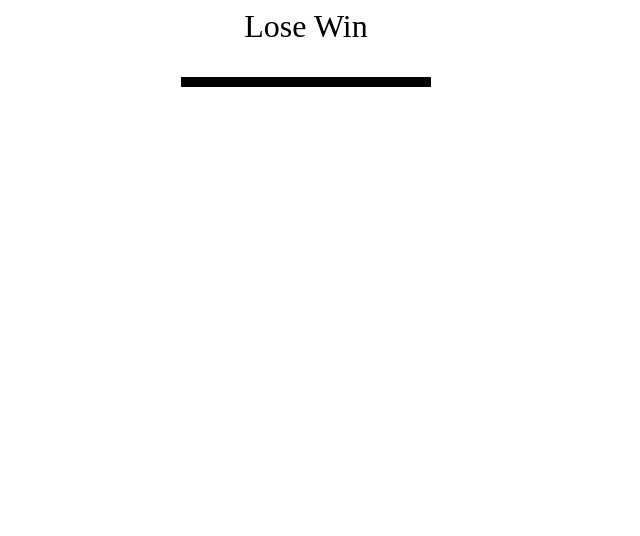
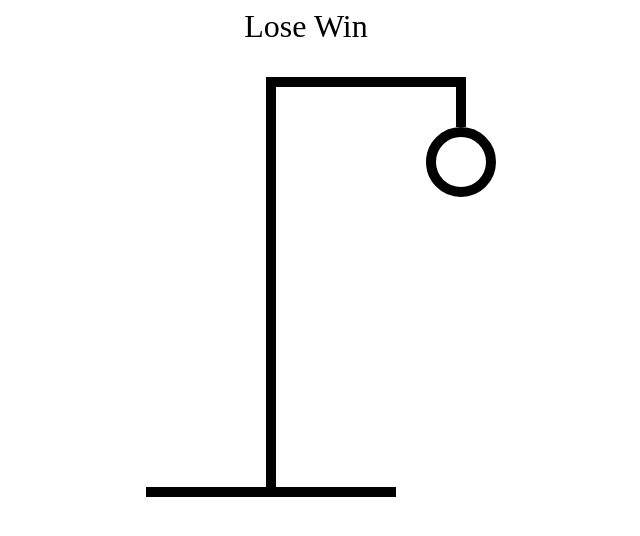
Before and after one commit to agt1984/HangMan, a React (Vite) app: page / in a window 1280 px wide. Shown: the top 536 px of the page, without its empty margins (334-974 px from the left). Built offline with nearby package versions, Linux system fonts and the light colour scheme; the HTML template or start-up script is replaced by a standard one.

Commit message:
adding important styles modification to the HORCA

```diff
--- a/src/HangmanDrawing.tsx
+++ b/src/HangmanDrawing.tsx
@@ -1,6 +1,49 @@
+const HEAD = (
+    <div
+        style={{
+            width: "50px",
+            height: "50px",
+            borderRadius: "100%",
+            border: "10px solid black",
+            position: "absolute",
+            top: "50px",
+            right: "-30px",
+        }}
+    />
+)
+
+
 //con esta funcion construimos el dibujo de la horca
 export function HangmanDrawing() {
     return <div style={{position: "relative"}}>
+        {HEAD}
+        <div
+            style={{
+                height: "50px",
+                width: "10px",
+                background: "black",
+                marginLeft: "120px",
+                position: "absolute",
+                top: 0,
+                right: 0,
+            }}
+        />
+        <div
+            style={{
+                height: "10px",
+                width: "200px",
+                background: "black",
+                marginLeft: "120px",
+            }}
+        />
+        <div
+            style={{
+                height: "400px",
+                width: "10px",
+                background: "black",
+                marginLeft: "120px",
+            }}
+        />
         <div style={{height: "10px", width: "250px", background: "black"}}/>
     </div>
 }
```
